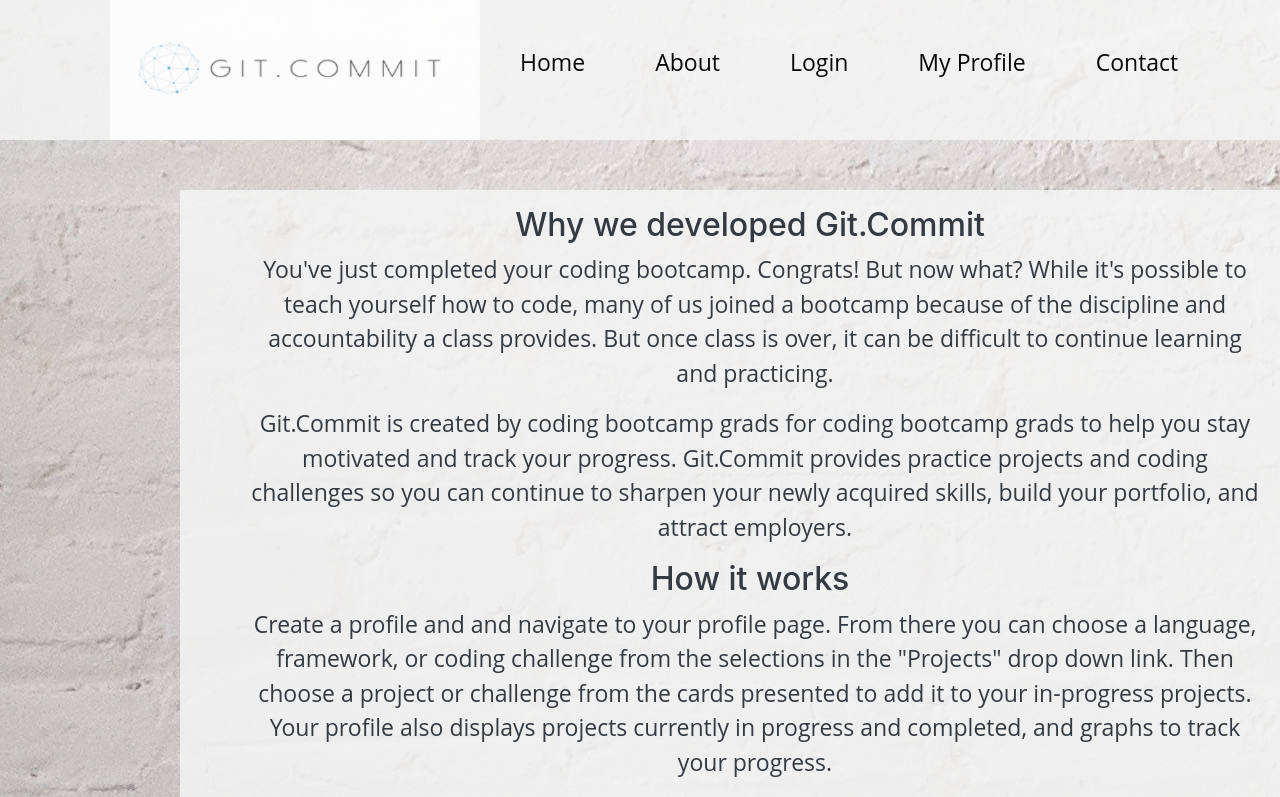
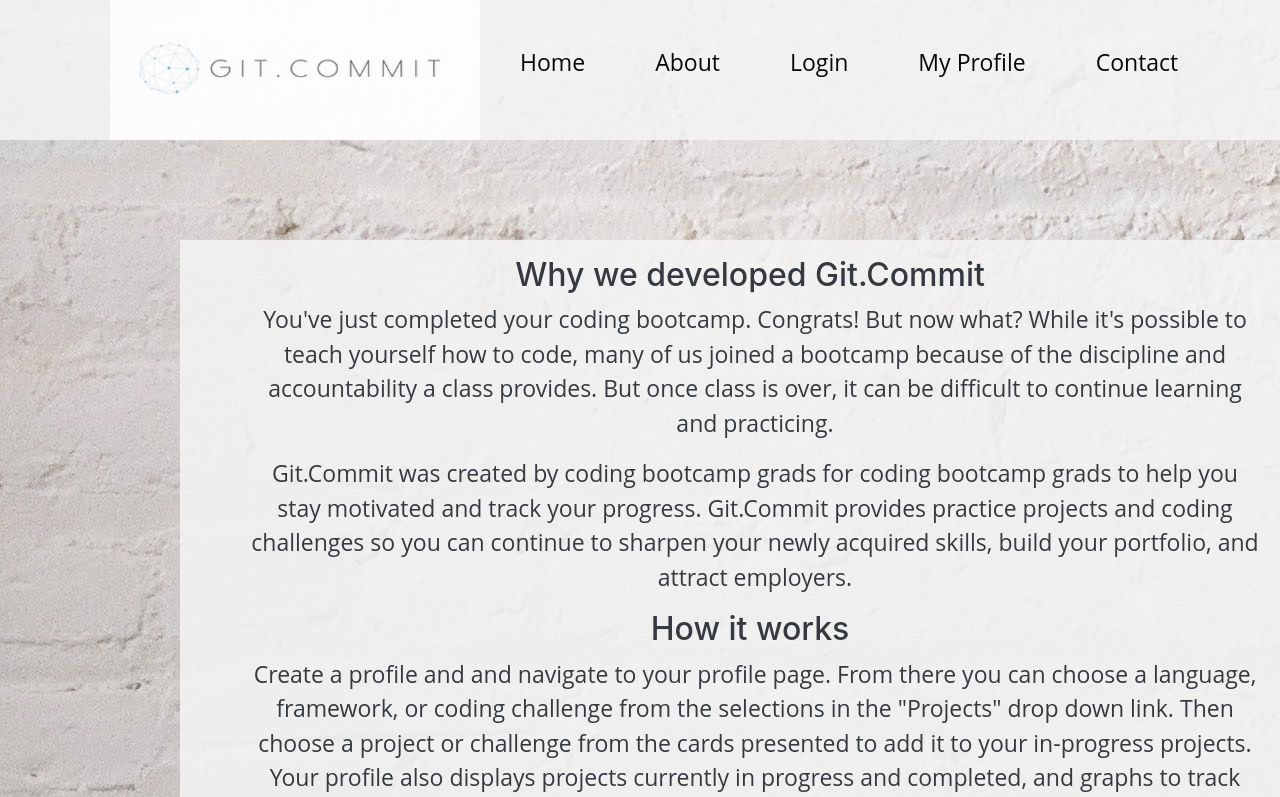
Before and after one commit to Mattyb5000/git-commit-code, a React (Create React App) app in the folder client/: page /about in a window 1280 px wide. Shown: the top 797 px of the page. Built offline with nearby package versions, Linux system fonts and the light colour scheme.

Commit message:
added centered the table, cleaned up css/bootstrap for about/login/profile pages

```diff
--- a/client/src/components/Chart.js
+++ b/client/src/components/Chart.js
@@ -59,7 +59,7 @@ class Chart extends Component {
   }
   render() {
     return (
-      <div className='container'>
+      <div className='container chart'>
         	<h5 className="pageTitle text-center pt-5">My progress</h5>
           <Bar data={data} />
       </div>
--- a/client/src/components/Login/Login.css
+++ b/client/src/components/Login/Login.css
@@ -4,7 +4,7 @@
   min-width: 1500px;
 }
 
-.container {
+.chart {
   background-color: rgb(245, 245, 245, 0.85);
   margin-top: 50px;
   margin-bottom: 50px;
--- a/client/src/pages/About/About.css
+++ b/client/src/pages/About/About.css
@@ -1,16 +1,5 @@
-/* .about {
-  display: block;
-  align-items: center;
-  justify-content: center;
-  height: auto;
-  margin-top: 50px;
-  margin-bottom: 70px;
-  background-color: rgb(245, 245, 245, 0.5);
-  text-align: center;
-  padding: 30px;
-} */
-
-/* .brick_background {
-    background: url("whitebrick.jpg");
-    min-height: 1700px;
-  } */
+  .about {
+    background-color: rgb(245, 245, 245, 0.85);
+    margin-top: 100px;
+    margin-bottom: 50px;
+  }
--- a/client/src/pages/About/About.js
+++ b/client/src/pages/About/About.js
@@ -7,7 +7,7 @@ function About() {
   return (
     <div className="brick_background">
     <Navbar1/>
-    <div className="container text-center">
+    <div className="container about text-center">
       <div className="about animate__animated animate__fadeIn  p-3 mb-2 bg-transparent text-dark">
         <h2>Why we developed Git.Commit</h2>
         <div>
@@ -21,7 +21,7 @@ function About() {
         </div>
         <div>
           <p>
-            Git.Commit is created by coding bootcamp grads for coding bootcamp
+            Git.Commit was created by coding bootcamp grads for coding bootcamp
             grads to help you stay motivated and track your progress. Git.Commit
             provides practice projects and coding challenges so you can continue
             to sharpen your newly acquired skills, build your portfolio, and
--- a/client/src/pages/Profile.css
+++ b/client/src/pages/Profile.css
@@ -1,4 +1,3 @@
-.brick {
-    background: url("whitebrick.jpg");
-    min-height: 1200px;
-  }
+.table {
+  justify-content: center;
+}
--- a/client/src/pages/Profile.js
+++ b/client/src/pages/Profile.js
@@ -5,7 +5,7 @@ import API from "../utils/API";
 import Chart from "../components/Chart";
 import ProjectForm from "../components/ProjectForm";
 import DataTable from "react-data-table-component";
-// import "./Profile.css";
+import "./Profile.css";
 
 const Profile = () => {
 	const [userProjects, setUserProjects] = useState([]);
@@ -83,11 +83,11 @@ const Profile = () => {
 				<h5 className="pageTitle text-center pt-5">My Profile</h5>
 			</div>
 			<div className="container-fluid">
-				<div className="row d-flex justify-content-around"></div>
-				<div className="col-12, col-md-12 ">
+				<div className="row table">
+				<div className="col-9 ">
 					<DataTable
 						// className="table-bordered  projectTable w-100 table table-dark">
-						className="table-bordered projectTable w-100 table table-dark"
+						className="table-bordered projectTable w-100"
 						title="Projects In Progress"
 						columns={columns}
 						data={data}
@@ -95,9 +95,10 @@ const Profile = () => {
 						// // Clicked
 						onSelectedRowsChange={handleChange}
 					/>
+					</div>
 				</div>
 
-				<div className="col-12, col-md-12"></div>
+				{/* <div className="col-12, col-md-12"></div> */}
 			</div>
 
 			<ProjectForm clickedProj={clickedProjects} />
```
